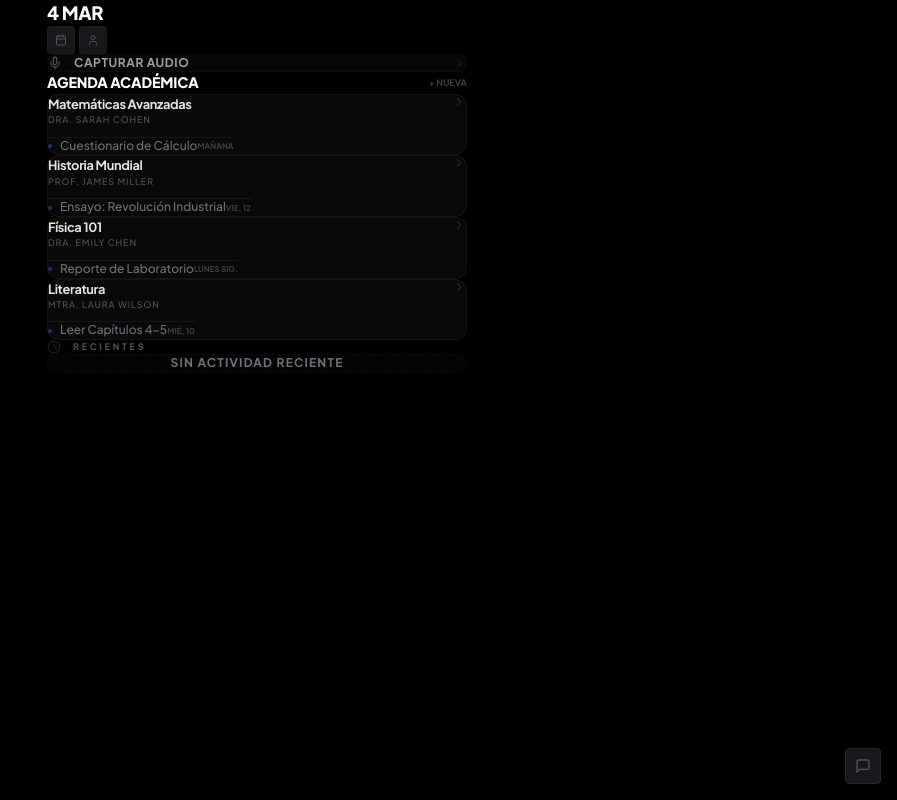
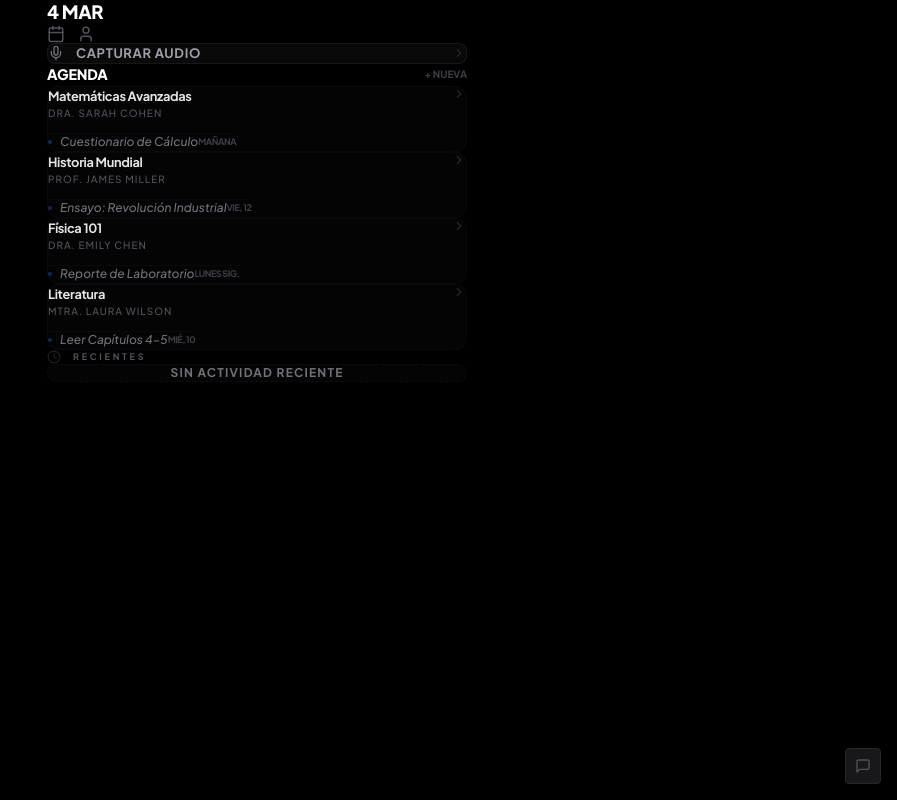
Before and after one commit to ekbfjefbfb/kiis, a React (Vite) app: page /dashboard in a window 1280 px wide. Shown: the whole page, without its empty margins (383-1280 px from the left). Built offline with nearby package versions, Linux system fonts and the light colour scheme; no server answers.

Commit message:
style: final radical minimalism - information-first agenda and zero visual noise

```diff
--- a/src/app/pages/Dashboard.tsx
+++ b/src/app/pages/Dashboard.tsx
@@ -19,19 +19,19 @@ export default function Dashboard() {
   return (
     <div className="h-[100dvh] w-full bg-black flex flex-col overflow-hidden relative" style={{ backgroundColor: '#000000' }}>
       {/* Header - Engineering Minimal Apple/Tesla Style */}
-      <header className="w-full bg-black pt-6 pb-2 shrink-0">
+      <header className="w-full bg-black pt-8 pb-4 shrink-0">
         <div className="mobile-container flex-row justify-between items-center">
           <div className="flex flex-col">
-            <h1 className="text-sm font-black text-white tracking-widest uppercase">
+            <h1 className="text-xs font-bold text-white tracking-[0.2em] uppercase">
               {new Date().toLocaleDateString('es-ES', { day: 'numeric', month: 'short' })}
             </h1>
           </div>
-          <div className="flex gap-1">
-            <button onClick={() => navigate("/calendar")} className="w-7 h-7 rounded bg-zinc-900 border border-zinc-800/30 flex items-center justify-center active:scale-95 transition-all">
-              <Calendar size={12} className="text-zinc-600" />
+          <div className="flex gap-3">
+            <button onClick={() => navigate("/calendar")} className="text-zinc-600 active:text-white transition-colors">
+              <Calendar size={18} />
             </button>
-            <button onClick={() => navigate("/profile")} className="w-7 h-7 rounded bg-zinc-900 border border-zinc-800/30 flex items-center justify-center active:scale-95 transition-all">
-              <User size={12} className="text-zinc-600" />
+            <button onClick={() => navigate("/profile")} className="text-zinc-600 active:text-white transition-colors">
+              <User size={18} />
             </button>
           </div>
         </div>
@@ -43,50 +43,50 @@ export default function Dashboard() {
           <section>
             <button
               onClick={() => navigate("/live")}
-              className="w-full bg-zinc-900/30 border border-zinc-800/20 py-3 px-4 rounded-lg flex items-center justify-between active:scale-[0.99] transition-all group"
+              className="w-full bg-zinc-900/40 border border-zinc-800/50 py-3.5 px-5 rounded-lg flex items-center justify-between active:scale-[0.99] transition-all group"
             >
               <div className="flex items-center gap-3">
-                <Mic size={14} className="text-zinc-600" />
-                <span className="text-xs font-bold text-zinc-400 uppercase tracking-wider">Capturar audio</span>
+                <Mic size={16} className="text-zinc-500" />
+                <span className="text-[13px] font-bold text-zinc-400 uppercase tracking-wider">Capturar audio</span>
               </div>
-              <ChevronRight size={12} className="text-zinc-800" />
+              <ChevronRight size={14} className="text-zinc-800" />
             </button>
           </section>
 
-          {/* Agenda Section - Total Hierarchy */}
-          <section className="space-y-3">
+          {/* Agenda Section - Information Centric */}
+          <section className="space-y-4">
             <div className="flex items-center justify-between px-1">
-              <h2 className="text-[9px] font-bold text-zinc-600 uppercase tracking-[0.3em]">Agenda Académica</h2>
+              <h2 className="text-[10px] font-bold text-zinc-700 uppercase tracking-[0.3em]">Agenda</h2>
               <button
                 onClick={() => setShowAddClass(true)}
-                className="text-[9px] font-bold text-zinc-700 hover:text-white transition-colors"
+                className="text-[10px] font-bold text-zinc-700 hover:text-white transition-colors"
               >
                 + NUEVA
               </button>
             </div>
 
-            <div className="space-y-2">
+            <div className="space-y-2.5">
               {CLASSES.map((cls) => (
                 <button
                   key={cls.id}
                   onClick={() => navigate(`/class/${cls.id}`)}
-                  className="w-full bg-zinc-900/40 border border-zinc-800/40 p-4 rounded-xl flex flex-col gap-2.5 text-left active:bg-zinc-800/60 transition-all shadow-sm"
+                  className="w-full bg-zinc-900/20 border border-zinc-800/20 p-4 rounded-xl flex flex-col gap-3 text-left active:bg-zinc-800/30 transition-all"
                 >
                   <div className="flex justify-between items-start w-full">
                     <div className="flex flex-col">
-                      <h3 className="text-sm font-bold text-white tracking-tight">{cls.name}</h3>
-                      <span className="text-[9px] font-medium text-zinc-600 uppercase tracking-widest">{cls.professor}</span>
+                      <h3 className="text-[14px] font-bold text-zinc-200 tracking-tight">{cls.name}</h3>
+                      <span className="text-[10px] font-medium text-zinc-600 uppercase tracking-widest">{cls.professor}</span>
                     </div>
                     <ChevronRight size={14} className="text-zinc-800" />
                   </div>
 
                   {cls.nextTask && (
-                    <div className="pt-2 border-t border-zinc-800/50 flex items-center justify-between">
+                    <div className="pt-2.5 border-t border-zinc-800/20 flex items-center justify-between">
                       <div className="flex items-center gap-2 overflow-hidden">
-                        <div className="w-1 h-1 rounded-full bg-blue-500/40" />
-                        <p className="text-[11px] text-zinc-500 font-medium truncate">{cls.nextTask}</p>
+                        <div className="w-1 h-1 rounded-full bg-blue-500/30" />
+                        <p className="text-[11px] text-zinc-500 font-medium truncate italic">{cls.nextTask}</p>
                       </div>
-                      <span className="text-[8px] font-bold text-zinc-700 uppercase shrink-0 ml-2">{cls.taskDate}</span>
+                      <span className="text-[9px] font-bold text-zinc-700 uppercase tracking-tighter shrink-0 ml-2">{cls.taskDate}</span>
                     </div>
                   )}
                 </button>
```
